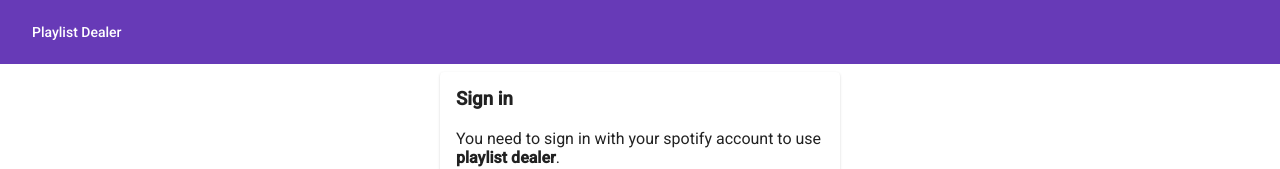
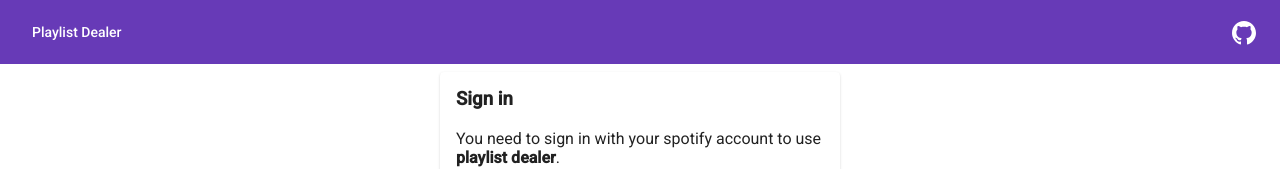
Before and after one commit to xpl0t/playlist-dealer, an Angular app: page /sign-in in a window 1280 px wide. Shown: the top 169 px of the page. Built offline with nearby package versions, Linux system fonts and the light colour scheme.

Commit message:
feat: added github button

```diff
--- a/src/app/toolbar/toolbar.component.html
+++ b/src/app/toolbar/toolbar.component.html
@@ -1,6 +1,9 @@
 <mat-toolbar color="primary">
   <button mat-button routerLink="/">Playlist Dealer</button>
   <span class="flex-grow-1"></span>
+  <button mat-icon-button aria-label="Navigate to github button" (click)="navigateToRepo()">
+    <mat-icon svgIcon="github"></mat-icon>
+  </button>
   <button mat-icon-button aria-label="Sign out button" (click)="signOut()" *ngIf="isAuth$ | async">
     <mat-icon>logout</mat-icon>
   </button>
--- a/src/app/toolbar/toolbar.component.ts
+++ b/src/app/toolbar/toolbar.component.ts
@@ -1,4 +1,6 @@
 import { Component } from '@angular/core';
+import { MatIconRegistry } from '@angular/material/icon';
+import { DomSanitizer } from '@angular/platform-browser';
 import { Observable } from 'rxjs';
 import { AuthService } from '../auth/auth.service';
 
@@ -13,11 +15,22 @@
   }
 
   public constructor(
-    private authSv: AuthService
-  ) { }
+    private authSv: AuthService,
+    private matIconRegistry: MatIconRegistry,
+    private domSanitizer: DomSanitizer
+  ) {
+    this.matIconRegistry.addSvgIcon(
+      'github',
+      this.domSanitizer.bypassSecurityTrustResourceUrl('assets/github.svg')
+    );
+  }
 
   public signOut(): void {
     this.authSv.signOut();
   }
 
+  public navigateToRepo(): void {
+    window.open('https://github.com/xpl0t/playlist-dealer', '_blank');
+  }
+
 }
```
Also changed, not shown: src/assets/github.svg (added).
